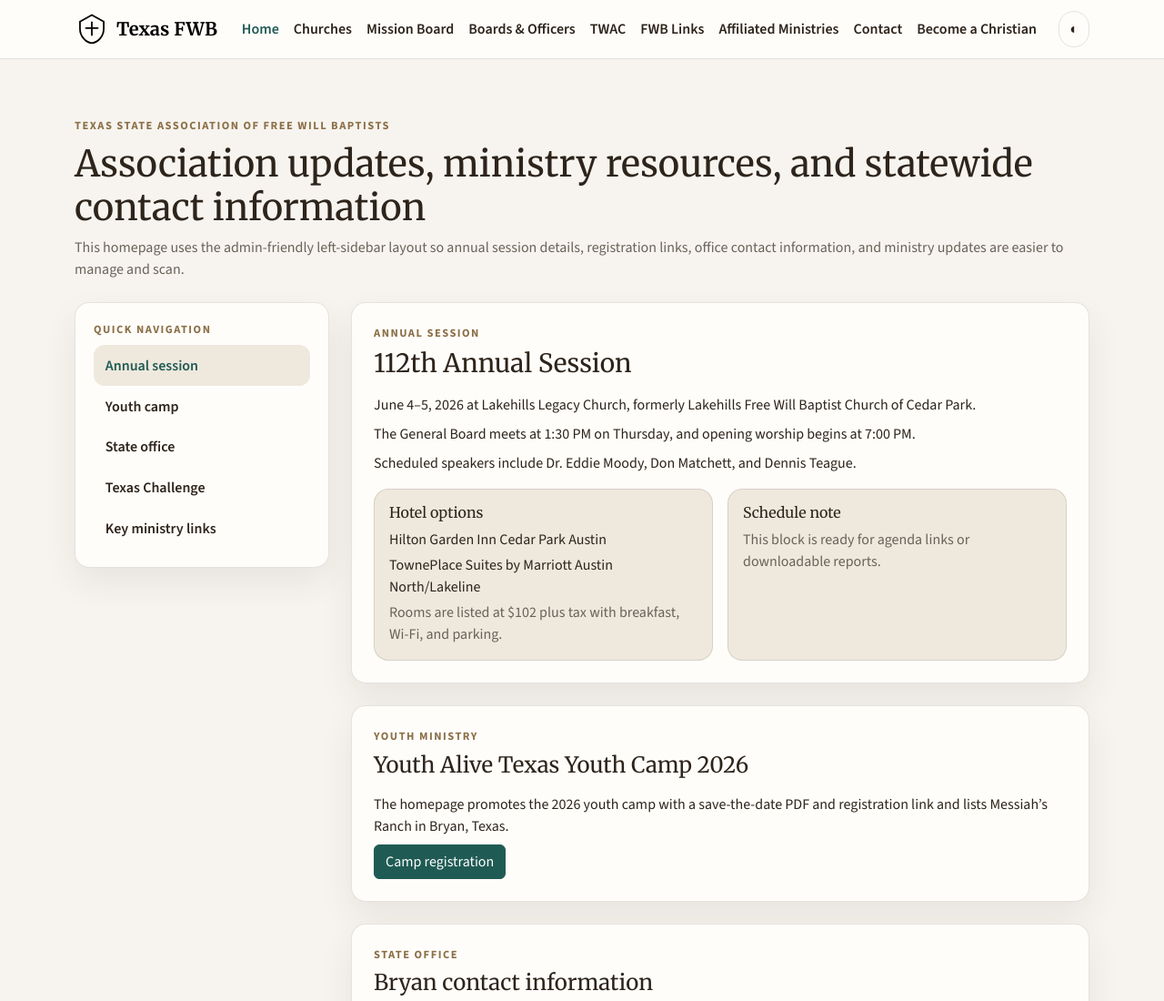
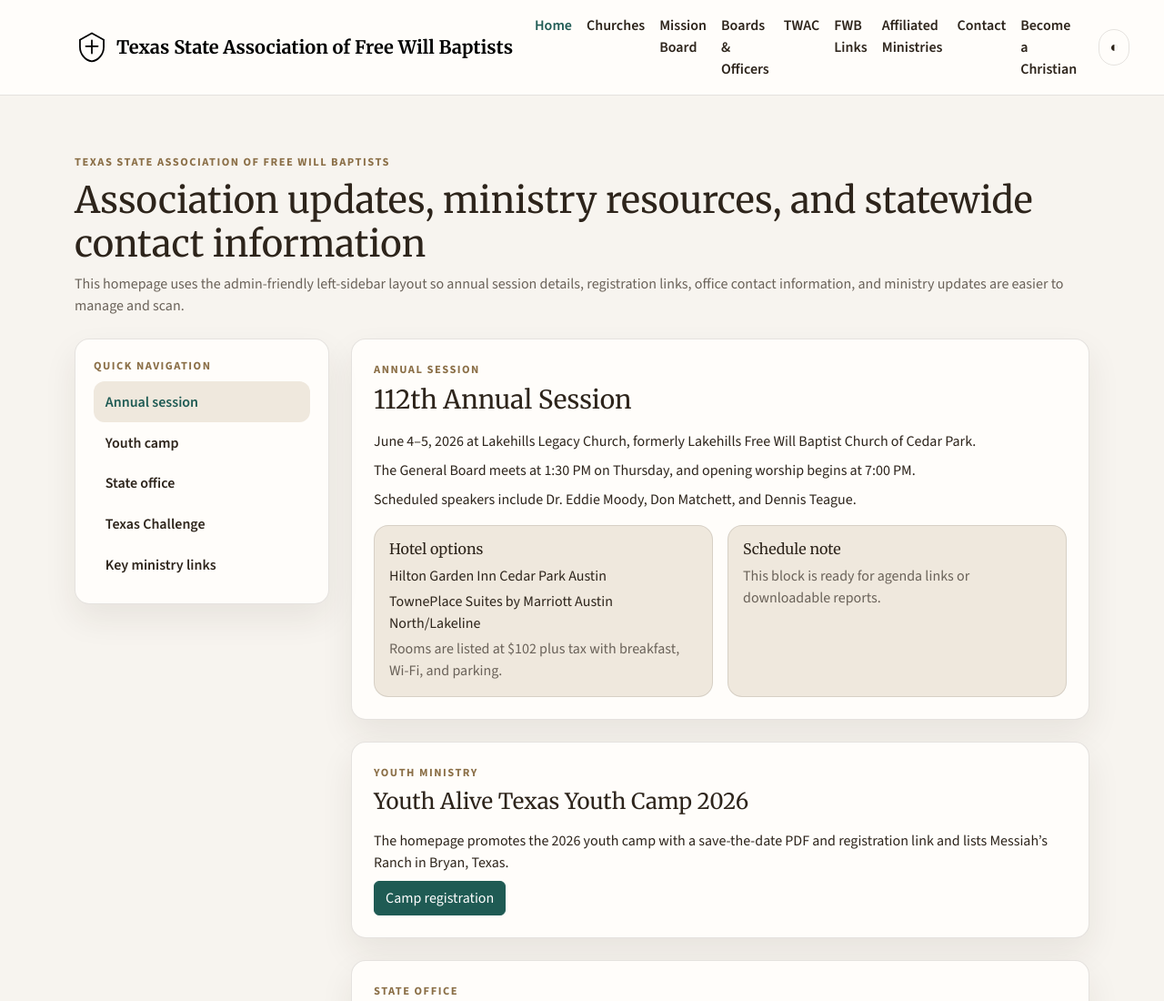
Before and after one commit to callpete/TXFWB, a website: page src/index.html in a window 1280 px wide. Shown: the top 1100 px of the page at 91% size. Drawn offline with nearby package versions, Linux system fonts and the light colour scheme.

Commit message:
Update index.html

```diff
--- a/src/index.html
+++ b/src/index.html
@@ -22,7 +22,7 @@ Skip to content</a>
 <path d="M32 19v24M21 30h22" stroke="currentColor" stroke-width="3" stroke-linecap="round"/>
 </svg>
 <span>
-Texas FWB</span>
+Texas State Association of Free Will Baptists</span>
 </a>
 <button class="navbar-toggler" type="button" data-bs-toggle="collapse" data-bs-target="#navMenu" aria-controls="navMenu" aria-expanded="false" aria-label="Toggle navigation">
 <span class="navbar-toggler-icon">
```
